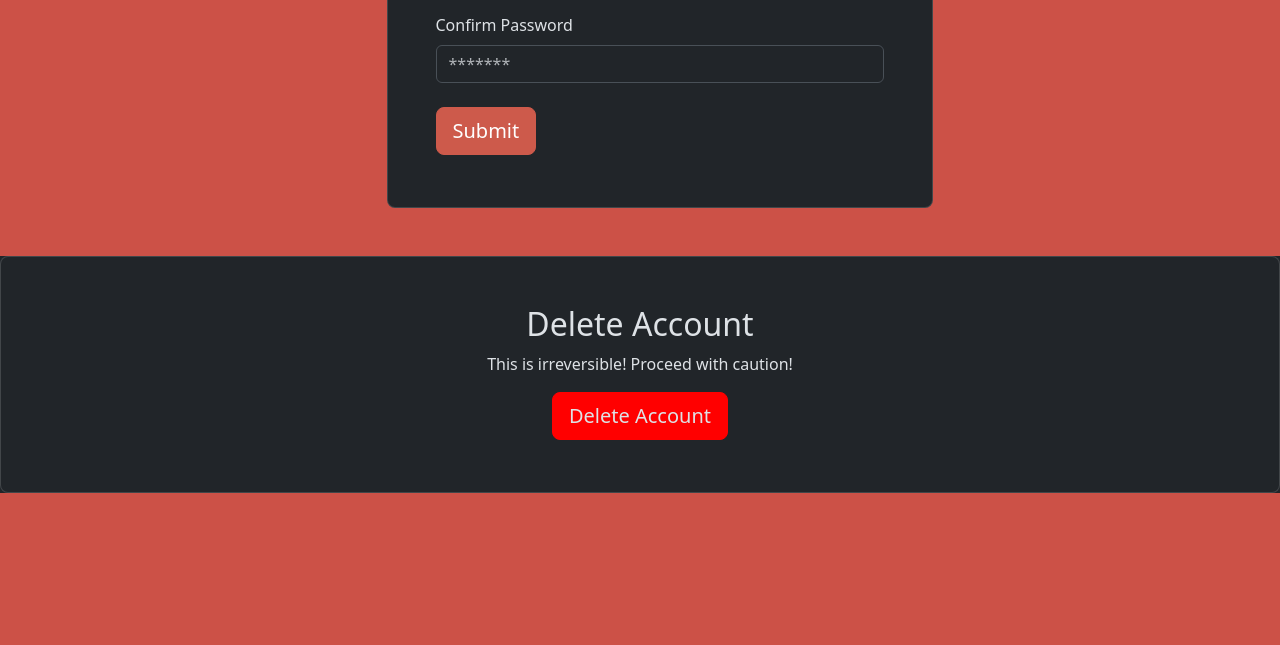
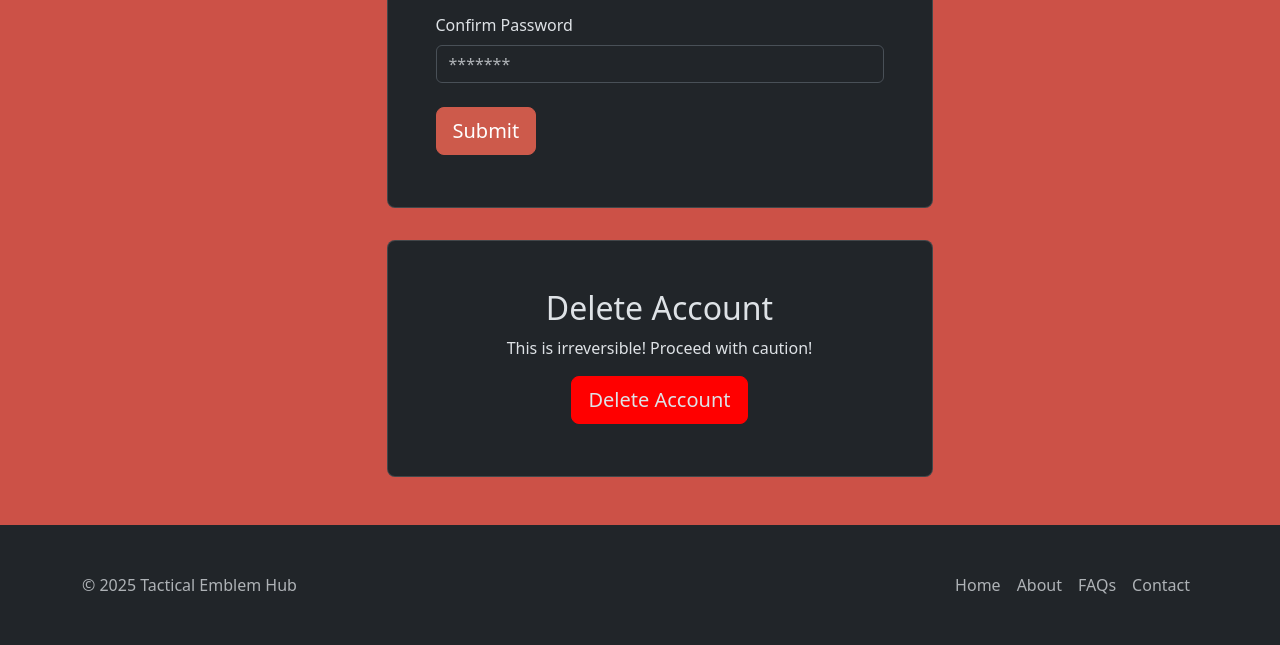
Before and after one commit to GSDion/Tactical-Emblem-Hub, a Flask app: page /profile/sample in a window 1280 px wide. Shown: the part 695-1340 px from the top of the page. Before the commit the page ends 1188 px from the top, so only its background shows below. Run offline with Flask 3, Linux system fonts and the light colour scheme; the visitor is signed in with stand-in values (Sample User, id 1); parts of the project's set-up code (start-up, migrations or seed data) failed here and were passed over.

Commit message:
added footers to login/profile/signup.html
- altered delete account card

```diff
--- a/app/templates/users/profile.html
+++ b/app/templates/users/profile.html
@@ -87,22 +87,40 @@
 
                                     </div>
                                 </div> <!--end of profile card-->
-
+                                <form  style="padding-top: 2rem;" action="{{ url_for('main.delete_account', username=current_user.username) }}" method="POST">
+                                    <input type="hidden" id="csrf_token" name="csrf_token" value="{{csrf_token()}}">
+                                        <div class="card rounded-3 container py-5 h-100 ">
+                                            <div class="d-flex flex-column justify-content-center align-items-center  ">
+                                                <h2>Delete Account</h2>
+                                                <p>This is irreversible! Proceed with caution!</p>
+                                                <button type="submit" class="btn btn-lg mb-1 " style=" background-color: red; border-color:red;">Delete Account</button>
+                                            </div>
+                                        </div>
+                                </form>
                             </div>
                         </div>
                     </div>
                 </section>
             </form>
-            <form action="{{ url_for('main.delete_account', username=current_user.username) }}" method="POST">
-                <input type="hidden" id="csrf_token" name="csrf_token" value="{{csrf_token()}}">
-                                    <div class="card rounded-3">
-                                        <div class="card-body p-4 p-md-5 d-flex flex-column justify-content-center align-items-center" style="padding-top: 5rem; ">
-                                            <h2>Delete Account</h2>
-                                            <p>This is irreversible! Proceed with caution!</p>
-                                            <button type="submit" class="btn btn-lg mb-1 " style=" background-color: red; border-color:red;">Delete Account</button>
-                                        </div>
-                                    </div>
-                                </form>
+
+            <div id="footer">
+            <div class="container">
+                <footer class="d-flex flex-wrap justify-content-between align-items-center py-3 my-4">
+                  <p class="col-md-4 mb-0 text-body-secondary">&copy; 2025 Tactical Emblem Hub</p>
+
+                  <a href="/" class="col-md-4 d-flex align-items-center justify-content-center mb-3 mb-md-0 me-md-auto link-body-emphasis text-decoration-none">
+                    <svg class="bi me-2" width="40" height="32"><use xlink:href="#bootstrap"/></svg>
+                  </a>
+
+                  <ul class="nav col-md-4 justify-content-end">
+                    <li class="nav-item"><a href="#title_page" class="nav-link px-2 text-body-secondary">Home</a></li>
+                    <li class="nav-item"><a href="#about_page" class="nav-link px-2 text-body-secondary">About</a></li>
+                    <li class="nav-item"><a href="{{ url_for('main.faq') }}" class="nav-link px-2 text-body-secondary">FAQs</a></li>
+                    <li class="nav-item"><a href="{{ url_for('main.contact') }}" class="nav-link px-2 text-body-secondary">Contact</a></li>
+                  </ul>
+                </footer>
+              </div>
+            </div>
 
         {% endblock %}
     </div>
```
Also changed, not shown: app/templates/users/login.html (+18 -1 lines), app/templates/users/signup.html (+18 -1 lines).
